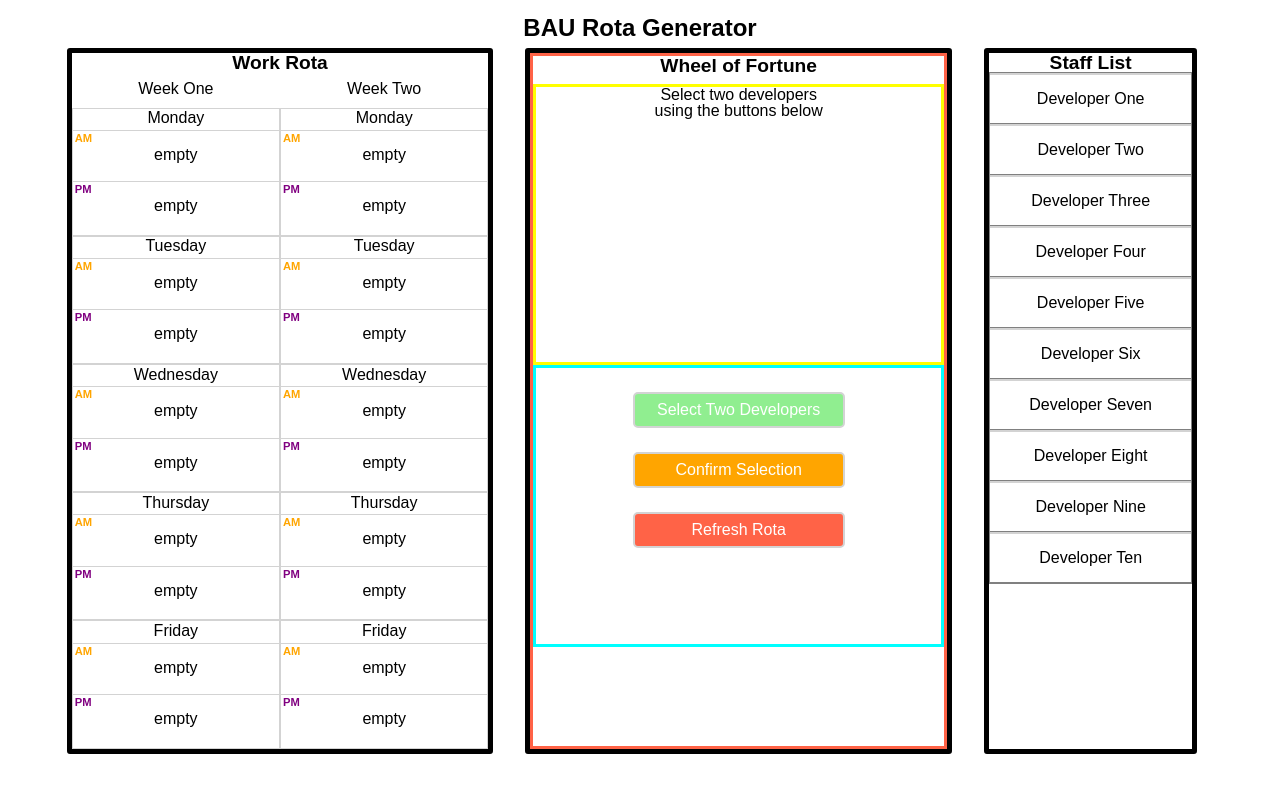
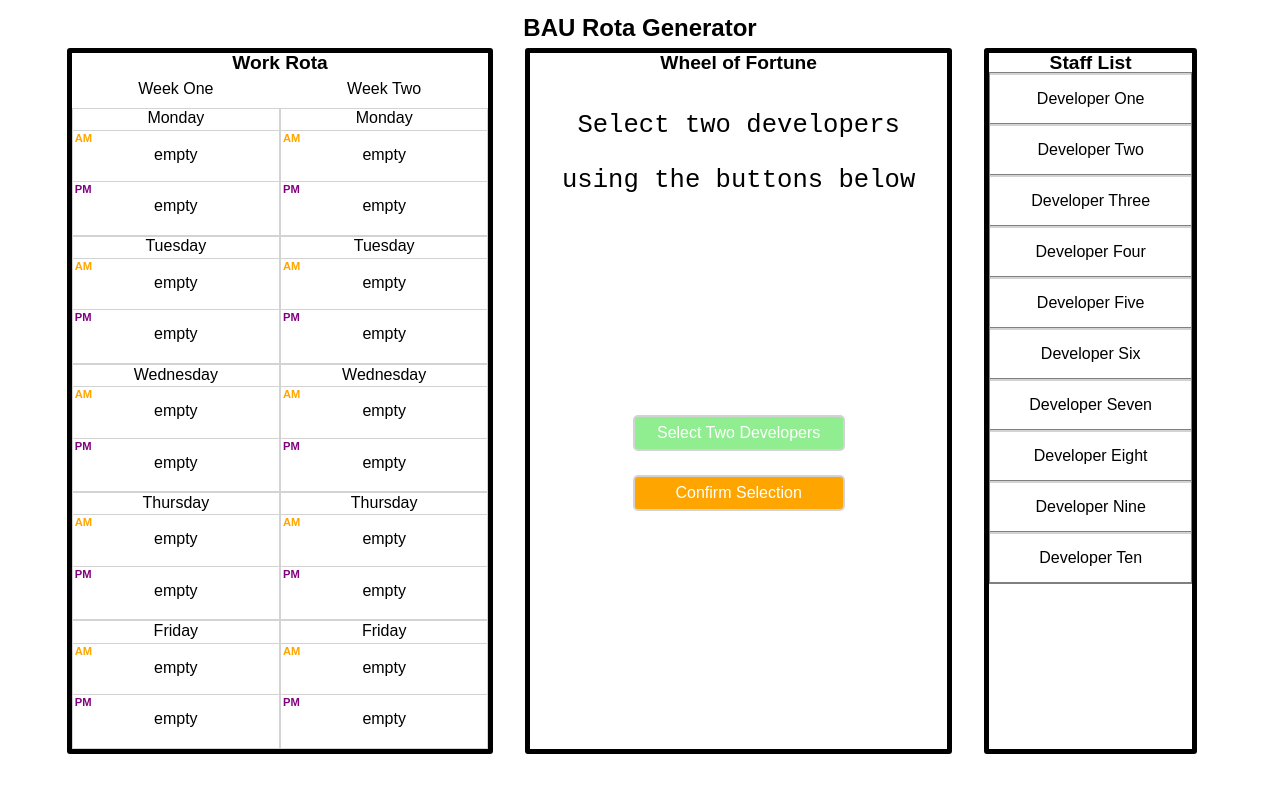
Before and after one commit to edgarfinn/Work-Rota-Generator, a React (Create React App) app in the folder client/: page / in a window 1280 px wide. Shown: the top 792 px of the page. Built offline with nearby package versions, Linux system fonts and the light colour scheme.

Commit message:
add styling

```diff
--- a/client/src/components/app/App.js
+++ b/client/src/components/app/App.js
@@ -243,6 +243,7 @@ export default class App extends Component {
   }
 
   selectDevs() {
+    if (this.state.currentDayID <= 10) {
       const currentDayID = this.state.currentDayID;
       const rota = this.state.rotaAllocations;
       const devList = this.state.devList;
@@ -256,10 +257,13 @@ export default class App extends Component {
       // --send ajax request to server
       this.pickTwoRandomDevs(ajaxQuery);
     }
+    else {
+      return null;
+    }
+  }
 
 
   render() {
-    // console.log('new state: ', this.state);
 
     return (
       <div className="App">
--- a/client/src/components/app/Wheel/ControlPanel/control_panel.js
+++ b/client/src/components/app/Wheel/ControlPanel/control_panel.js
@@ -14,7 +14,7 @@ export default(props) => {
 
   }
   return (
-    <div className="control-panel blue">
+    <div className="control-panel">
       <Button
         name="select"
         callBack={props.onWheelSelect}
@@ -24,11 +24,6 @@ export default(props) => {
         name="confirm"
         callBack={props.onConfirmSelection}
         text="Confirm Selection"/>
-
-      <Button
-        name="refresh"
-        // callBack={props.onWheelSelect}}
-        text="Refresh Rota"/>
     </div>
   )
 }
--- a/client/src/components/app/Wheel/SelectionWheel/selection_wheel.css
+++ b/client/src/components/app/Wheel/SelectionWheel/selection_wheel.css
@@ -1,3 +1,16 @@
 .wheel-selection-wheel {
   height: 40%;
 }
+.selection {
+  height: 20%;
+  font-size: 1.6rem;
+  font-family: monospace;
+}
+.morning {
+  margin-top: 2rem;
+}
+
+.selected {
+  color: #337ab7;
+  font-weight: bold;
+}
--- a/client/src/components/app/Wheel/SelectionWheel/selection_wheel.js
+++ b/client/src/components/app/Wheel/SelectionWheel/selection_wheel.js
@@ -9,11 +9,11 @@ export default(props) => {
   const selectionsEmpty = !props.selectionIsReady;
 
   return (
-    <div className="wheel-selection-wheel yellow">
-      <p className="selection morning">
+    <div className="wheel-selection-wheel">
+      <p className={selectionsEmpty ? "selection morning" : "selection morning selected"}>
         {selectionsEmpty ? "Select two developers" : selectionAM.devName || selectionAM.devKey }
       </p>
-      <p className="selection afternoon">
+      <p className={selectionsEmpty ? "selection afternoon" : "selection afternoon selected"}>
         {selectionsEmpty ? "using the buttons below" : selectionPM.devName || selectionPM.devKey }
       </p>
     </div>
--- a/client/src/components/app/Wheel/wheel.js
+++ b/client/src/components/app/Wheel/wheel.js
@@ -7,9 +7,8 @@ import ControlPanel from './ControlPanel/control_panel';
 export default class Wheel extends Component {
 
   render() {
-
     return (
-      <div className="wheel fill-height red">
+      <div className="wheel fill-height">
         <header className="section-header">
           <h2>Wheel of Fortune</h2>
         </header>
```
Lines whose indentation alone changed are shown as unchanged.
